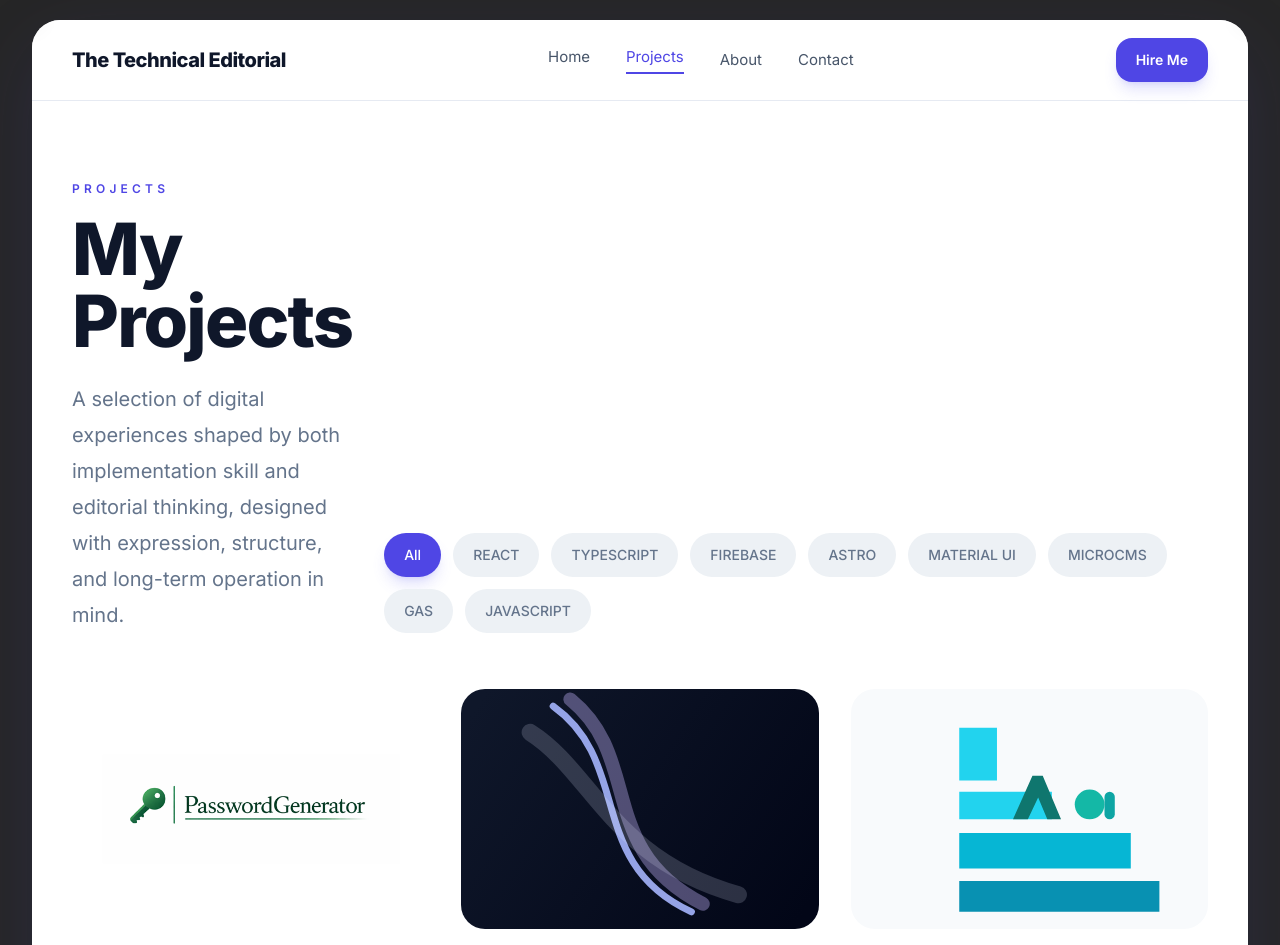
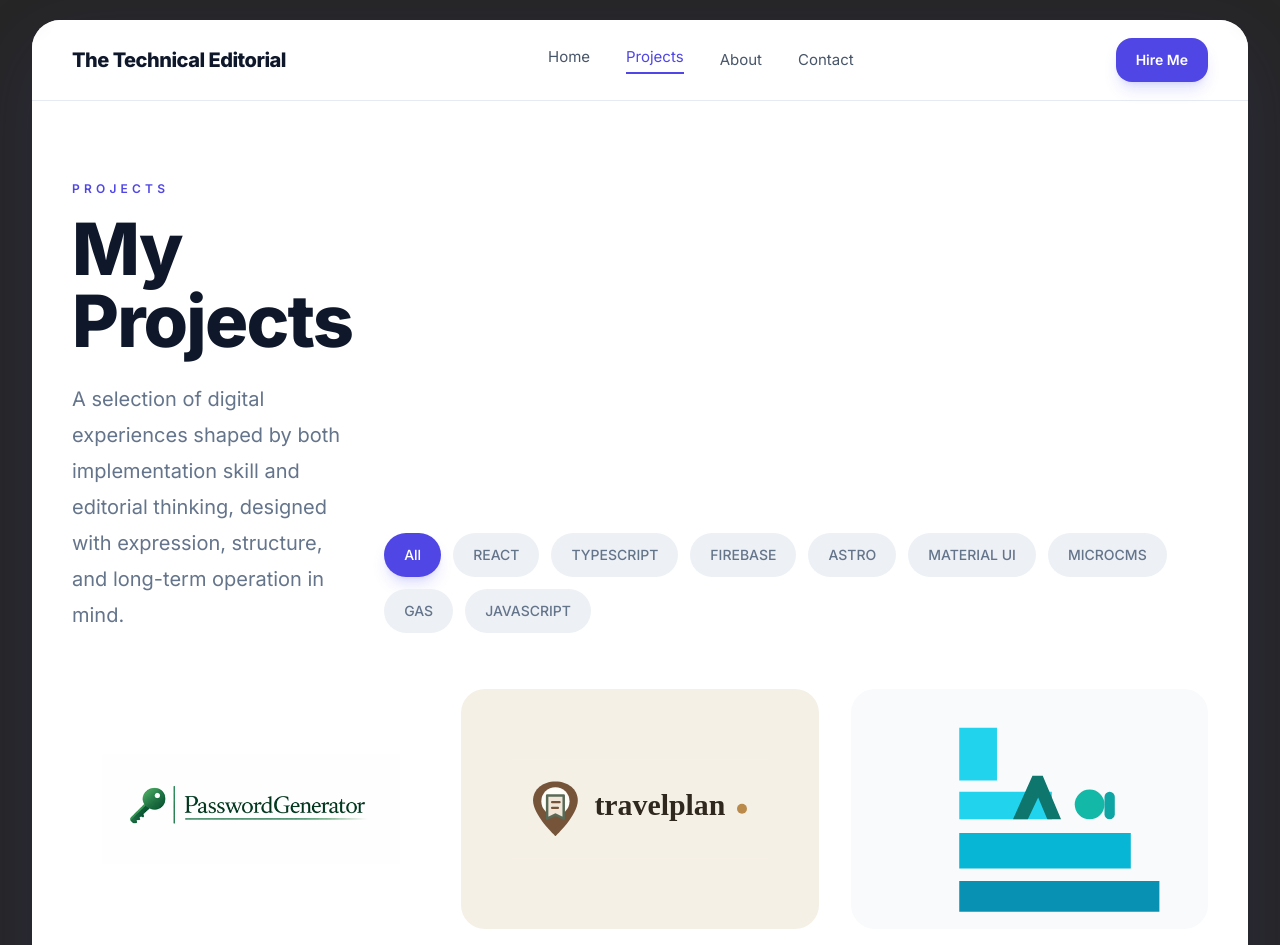
Before and after one commit to chiri3526/webportforio, a React (Vite) app: page /projects in a window 1280 px wide. Shown: the top 945 px of the page. Built offline with nearby package versions, Linux system fonts and the light colour scheme.

Commit message:
Update travelplan thumbnail

```diff
--- a/src/data/site.ts
+++ b/src/data/site.ts
@@ -41,7 +41,7 @@ export const projects: Project[] = [
     description: "A travel planning app that helps organize destinations and schedules.",
     tags: ["React", "Typescript", "Material UI", "Firebase"],
     category: "frontend",
-    image: "/images/project-aether.svg",
+    image: "/images/project-travelplan.svg",
     url: "https://travelplan35.netlify.app/",
     featured: true,
   },
```
Also changed, not shown: public/images/project-travelplan.svg (added).
